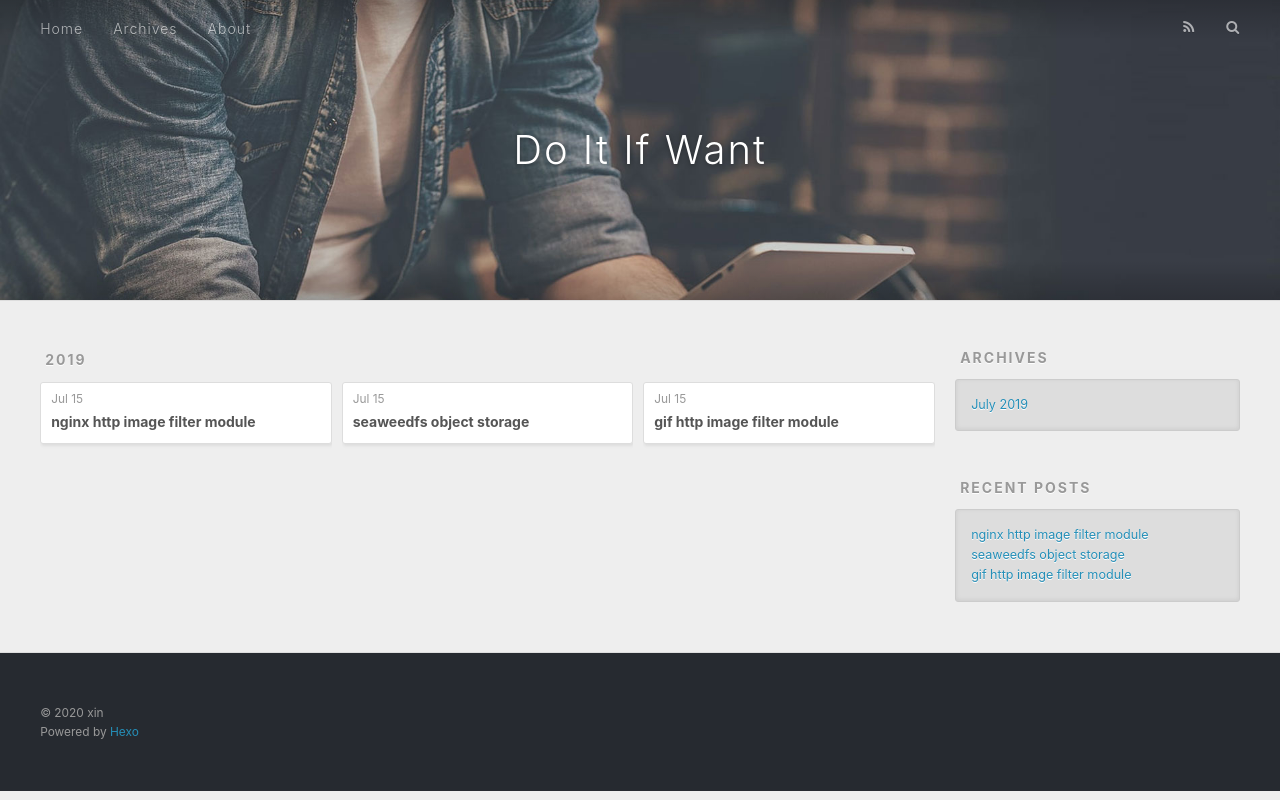
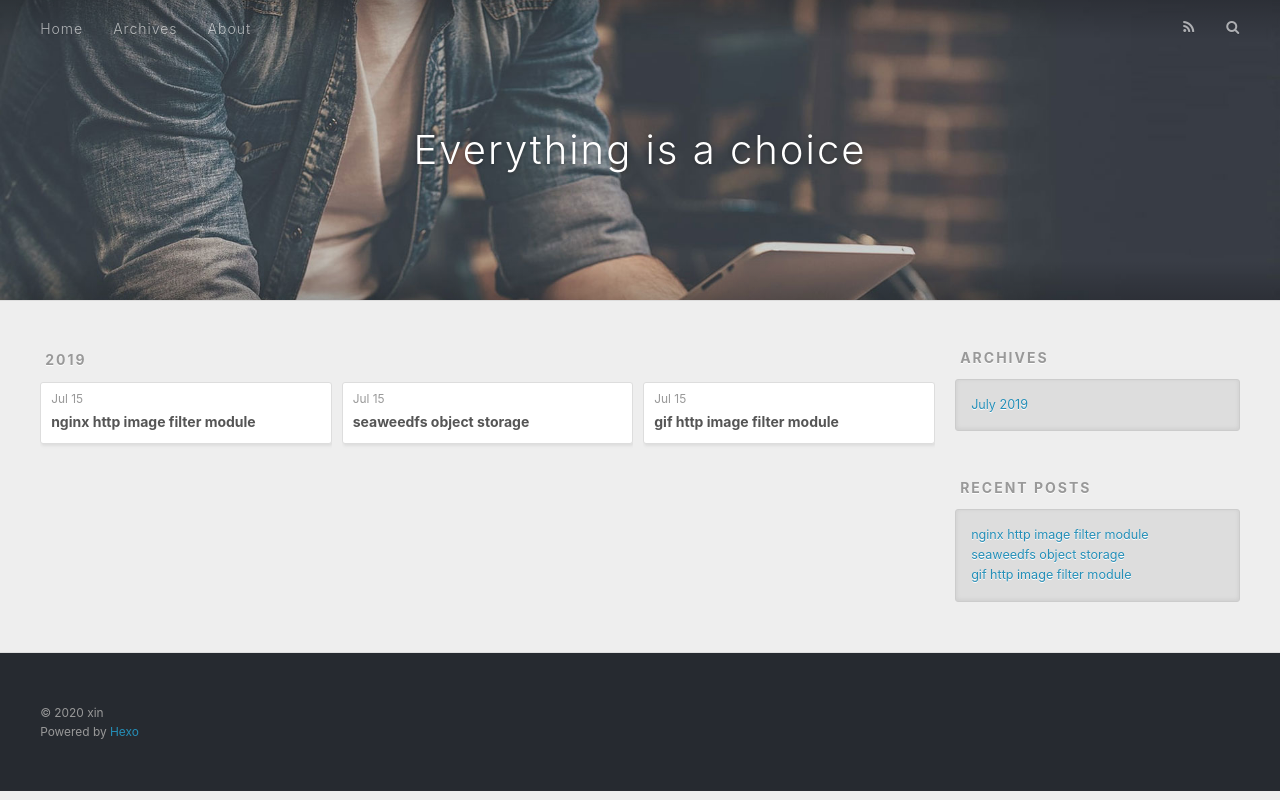
Before and after one commit to xinzhanguo/xinzhanguo.github.io, a plain HTML site: page archives/2019/07/index.html in a window 1280 px wide. Drawn offline with nearby package versions, Linux system fonts and the light colour scheme; a web font is replaced by a local one.

Commit message:
Site updated: 2020-04-10 16:56:08

```diff
--- a/archives/2019/07/index.html
+++ b/archives/2019/07/index.html
@@ -18,17 +18,17 @@ ga('send', 'pageview');
 
 
 
-  <title>Archives: 2019/7 | Do It If Want</title>
+  <title>Archives: 2019/7 | Everything is a choice</title>
   <meta name="viewport" content="width=device-width, initial-scale=1, maximum-scale=1">
   <meta property="og:type" content="website">
-<meta property="og:title" content="Do It If Want">
+<meta property="og:title" content="Everything is a choice">
 <meta property="og:url" content="https://xinzhanguo.github.io/archives/2019/07/index.html">
-<meta property="og:site_name" content="Do It If Want">
+<meta property="og:site_name" content="Everything is a choice">
 <meta property="article:author" content="xin">
 <meta name="twitter:card" content="summary">
 <meta name="twitter:creator" content="@picxin">
 
-    <link rel="alternate" href="/atom.xml" title="Do It If Want" type="application/atom+xml">
+    <link rel="alternate" href="/atom.xml" title="Everything is a choice" type="application/atom+xml">
 
 
     <link rel="icon" href="/favicon.png">
@@ -49,7 +49,7 @@ ga('send', 'pageview');
   <div id="header-outer" class="outer">
     <div id="header-title" class="inner">
       <h1 id="logo-wrap">
-        <a href="/" id="logo">Do It If Want</a>
+        <a href="/" id="logo">Everything is a choice</a>
       </h1>
 
     </div>
--- a/atom.xml
+++ b/atom.xml
@@ -1,6 +1,6 @@
 <?xml version="1.0" encoding="utf-8"?>
 <feed xmlns="http://www.w3.org/2005/Atom">
-  <title>Do It If Want</title>
+  <title>Everything is a choice</title>
 
 
   <link href="/atom.xml" rel="self"/>
```
Also changed, not shown: 2019/07/15/gif/index.html (+4 -4 lines), 2019/07/15/nginx-http-image-filter-module/index.html (+4 -4 lines), 2019/07/15/seaweedfs/index.html (+4 -4 lines), about/index.html (+4 -4 lines), archives/2019/index.html (+5 -5 lines), archives/index.html (+5 -5 lines), index.html (+5 -5 lines), policy/index.html (+4 -4 lines).
